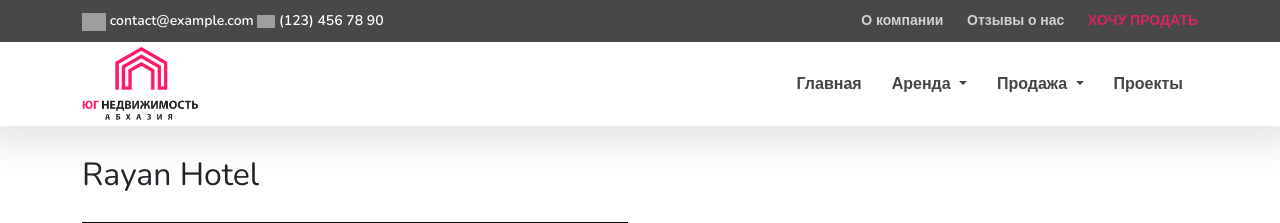
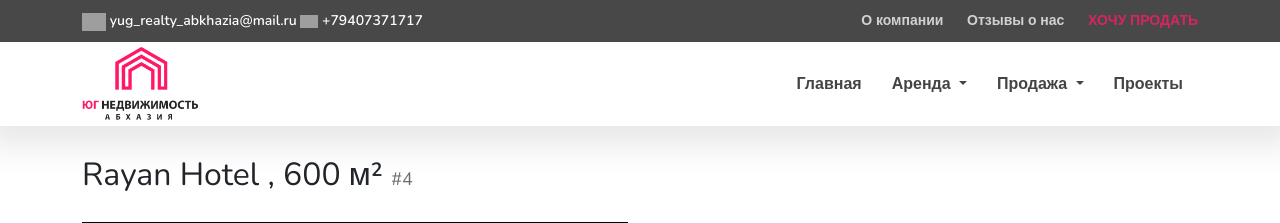
Before and after one commit to edzen12/AbhazRealDom, a Django app: page /postrentsale/rayan-hotel/ in a window 1280 px wide. Shown: the top 223 px of the page. Run offline with Django 3.2, Linux system fonts and the light colour scheme; data comes from the database, SQL or seed files in the repository; some libraries are stand-ins or nearby versions; grey boxes are pictures that could not be loaded.

Commit message:
Доработка 20 мая

```diff
--- a/static/css/objects-detail.css
+++ b/static/css/objects-detail.css
@@ -6,7 +6,7 @@
 	font-family: Nunito, sans-serif;
 	font-weight: 400;
 }
-.objects-detail h1 span{
+.objects-detail h2 span{
 	color:#6F6F6F;
 	font-size: 18px;
 }
--- a/templates/footer.html
+++ b/templates/footer.html
@@ -4,9 +4,9 @@
             <div class="row">
                 <div class="col-md-3">
                     <h3>Контакты</h3>
-                    <p><i class="fas fa-map-marker-alt"></i> Локация: г. Сухум</p>
-                    <p><i class="fas fa-phone"></i> Телефон: +7 (940) 000-00-00</p>
-                    <p><i class="fas fa-envelope"></i> Почта: hello@domain.com</p>
+                    <p><i class="fas fa-map-marker-alt"></i> Локация: Абхазия, г. Сухум</p>
+                    <p><i class="fas fa-phone"></i> Телефон: +7(940) 737-17-17</p>
+                    <p><i class="fas fa-envelope"></i> Почта: yug_realty_abkhazia@mail.ru</p>
                 </div>
                 <div class="col-md-3">
                     <h3>Навигация</h3>
--- a/templates/header.html
+++ b/templates/header.html
@@ -6,13 +6,13 @@
                 <div class="col-md-5">
                     <ul>
                         <li>
-                            <a href="mailto:contact@example.com" style="color: #fff; text-decoration: none;">
-                                <img src="https://img.icons8.com/plasticine/2x/gmail.png" width="24px"> contact@example.com
+                            <a href="mailto:yug_realty_abkhazia@mail.ru" style="color: #fff; text-decoration: none;">
+                                <img src="https://img.icons8.com/plasticine/2x/gmail.png" width="24px"> yug_realty_abkhazia@mail.ru
                             </a>
                         </li>
                         <li>
-                            <a href="tel:(123) 456 78 90" style="color: #fff; text-decoration: none;">
-                                <img src="http://assets.stickpng.com/images/5a4525bd546ddca7e1fcbc83.png"  width="18px"> (123) 456 78 90
+                            <a href="tel:+79407371717" style="color: #fff; text-decoration: none;">
+                                <img src="http://assets.stickpng.com/images/5a4525bd546ddca7e1fcbc83.png"  width="18px"> +79407371717
                             </a>
                         </li>
                     </ul>
--- a/templates/pages/postrentsale_detail.html
+++ b/templates/pages/postrentsale_detail.html
@@ -7,7 +7,7 @@
 
 <section class="objects-detail">
     <div class="container">
-        <h2>{{postrentsale.title}}</h2>
+        <h2>{{postrentsale.title}} {% if postrentsale.areas %} , {{postrentsale.areas}} м² {% endif %}<span>#{{postrentsale.id}}</span></h2>
         <div class="row">
             <div class="col-md-6">
                 <div class="swiper-container gallery-top" uk-lightbox>
@@ -120,6 +120,10 @@
                         <td>{{postrentsale.distance_track}}</td>
                     </tr>
                     {% endif %}
+                    <tr>
+                        <td>Номер объекта:</td>
+                        <td>#{{postrentsale.id}}</td>
+                    </tr>
                     {% if postrentsale.price %}
                     <tr>
                         <td>Стоимость:</td>
@@ -129,14 +133,15 @@
                 </table>
                 <hr>
                 <div class="objects-detail__social">
-                    <!-- <ul>
+                    <ul>
                         <span>Поделиться:</span>
                         <li><a href=""><i class="fab fa-twitter"></i></a></li>
                         <li><a href=""><i class="fab fa-instagram"></i></a></li>
                         <li><a href=""><i class="fab fa-vk"></i></a></li>
                         <li><a href=""><i class="fab fa-facebook-f"></i></a></li>
-                    </ul> -->
-                    <a href="tel:+7 (940) 000-00-00" class="btn__class">Позвонить</a>
+                    </ul>
+                    <a href="tel:+79407371717" class="btn__class"><i class="fa fa-phone" style="font-size:13px;"></i> Позвонить</a>
+                    <a href="https://wa.me/+79407371717" class="btn__class btn__class-whatsApp"><i class="fab fa-whatsapp"></i> Написать</a>
                 </div>
             </div>
         </div>
```
